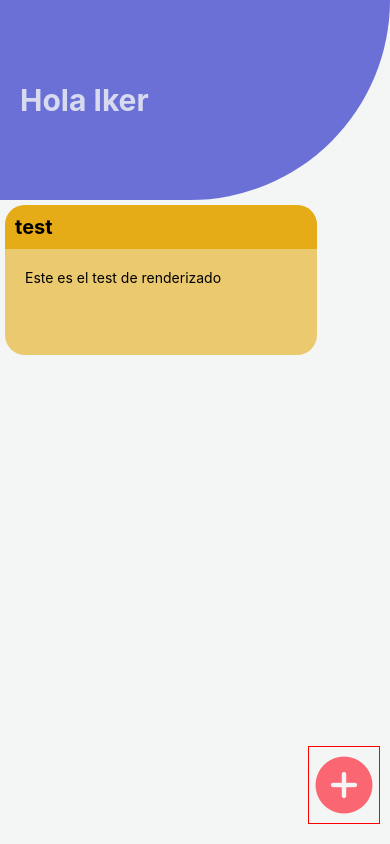
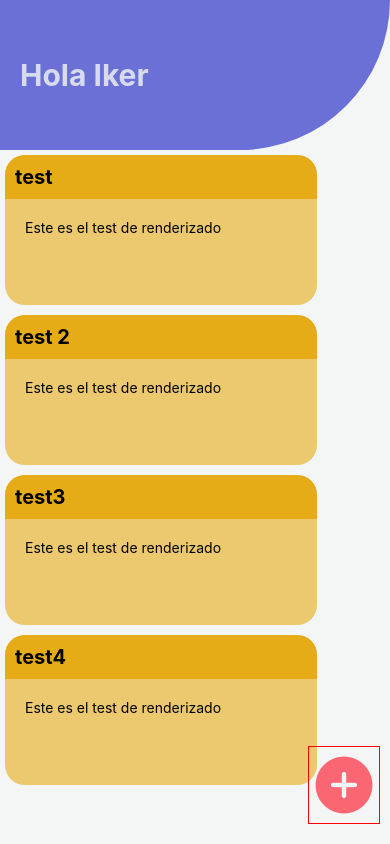
Before and after one commit to samuelcastillogt/makeIt, a React Native app: screen / in a window 390 px wide. Built offline with nearby package versions, Linux system fonts and the light colour scheme.

Commit message:
implementacion de formulacrio de tareas

```diff
--- a/App.js
+++ b/App.js
@@ -1,18 +1,28 @@
+import React, {useState} from 'react';
 import { StatusBar } from 'expo-status-bar';
-import { StyleSheet, Text, View } from 'react-native';
+import { ScrollView, StyleSheet, Text, View } from 'react-native';
 import { constant } from './utils/constants';
 import AddButton from './compornents/AddButton';
 import Header from './compornents/Header';
 import Task from './compornents/Task';
 
 import { taskDummies } from './taskDummie';
+import Form from './compornents/Form';
 
 export default function App() {
+  const [open, setOpen] = useState(false)
+  const modalManager =()=>{
+    setOpen(!open)
+  }
   return (
     <View style={styles.container}>
       <Header />
-      {taskDummies.map(item => <Task data={item}/>) }
-      <AddButton />
+      <ScrollView style={styles.taskContainer}>
+      {taskDummies.map(item => <Task data={item} key={item.title}/>) }
+      </ScrollView>
+      {open == true && <Form setOpen={modalManager}/>}
+      {open == false && <AddButton setOpen={modalManager}/>}
+
     </View>
   );
 }
@@ -26,5 +36,10 @@ const styles = StyleSheet.create({
   text: {
     color: constant.text,
     fontWeight: "bold"
+  },
+  taskContainer:{
+    display: "flex",
+    width: "100%",
+    alignContent: "center"
   }
 });
--- a/compornents/AddButton.jsx
+++ b/compornents/AddButton.jsx
@@ -3,11 +3,12 @@ import { View, Text, TouchableNativeFeedback, StyleSheet } from "react-native";
 import { Ionicons } from '@expo/vector-icons';
 import { constant } from "../utils/constants";
 
-const AddButton = ()=>{
+const AddButton = (props)=>{
+    const {setOpen} = props
     return(
         <>
             <View style={styles.container}>
-                <TouchableNativeFeedback>
+                <TouchableNativeFeedback onPress={setOpen}>
                 <Ionicons name="add-circle" size={70} color={constant.rosado} />
                 </TouchableNativeFeedback>
             </View>
@@ -18,7 +19,7 @@ const styles = StyleSheet.create({
     container: {
         position: "absolute",
         bottom: 20,
-        borderRadius: "100%",
+        // borderRadius: "100%",
         right: 10,
         elevation: 10,
         zIndex: 90000
--- /dev/null
+++ b/compornents/Form.jsx
@@ -0,0 +1,70 @@
+import React, {useState} from "react";
+import { StyleSheet, View, Text, TextInput } from "react-native";
+import DateTimePicker from '@react-native-community/datetimepicker';
+import { AntDesign } from '@expo/vector-icons';
+import { constant } from "../utils/constants";
+import moment from "moment"
+const Form =(props)=>{
+    const {setOpen} = props
+    const [date, setDate] = useState()
+    const [time, setTime] = useState()
+    const handleDate = (event,fecha) => {
+        const nuevaFecha = moment(fecha).format("DD/MM/YYYY")
+        setDate(nuevaFecha)
+      }
+      const handleTime = (event,Time) => {
+        setTime(event.nativeEvent.timestamp)
+      }
+    return(
+        <View style={styles.container}>
+            <AntDesign
+                name="closecircle"
+                size={30}
+                color={constant.morado}
+                onPress={setOpen}
+                style={styles.closeButton}
+            />
+            <TextInput
+                placeholder="Titulo"
+                style={styles.input}
+            />
+            <TextInput
+                placeholder="Descripcion"
+                style={styles.input}
+            />
+            <DateTimePicker  value={new Date()} mode="date" onChange={handleDate}/>
+            <DateTimePicker  value={new Date()} mode="time" onChange={handleTime}/>
+            {
+                date != undefined && <Text>{date}</Text>
+            }
+                        {
+                time != undefined && <Text>{time}</Text>
+            }
+        </View>
+    )
+}
+const styles = StyleSheet.create({
+    container: {
+        height: "50%",
+        zIndex: 9999,
+        borderTopRightRadius: 30,
+        borderTopLeftRadius: 30,
+        borderColor: "black",
+        borderWidth: 2,
+        justifyContent: "center",
+        alignItems: "center"
+    },
+    input: {
+        borderWidth: 1,
+        padding: 20,
+        width: "90%",
+        margin: 10,
+        borderRadius: 10
+    },
+    closeButton:{
+        position: "absolute",
+        top: 20,
+        left: 20
+    }
+})
+export default Form
--- a/compornents/Header.jsx
+++ b/compornents/Header.jsx
@@ -13,10 +13,11 @@ const Header = ()=>{
 }
 const styles = StyleSheet.create({
     container: {
-        height: 200,
+        height: 150,
         padding: 20,
         backgroundColor: constant.morado,
         borderEndEndRadius: 200,
+        borderBottomEndRadius:200,
         justifyContent: "center"
     },
     text:{
--- a/package.json
+++ b/package.json
@@ -9,8 +9,11 @@
     "web": "expo start --web"
   },
   "dependencies": {
+    "@react-native-community/datetimepicker": "7.6.1",
     "expo": "~50.0.2",
+    "expo-sqlite": "~13.2.2",
     "expo-status-bar": "~1.11.1",
+    "moment": "^2.30.1",
     "react": "18.2.0",
     "react-native": "0.73.2"
   },
--- a/taskDummie.js
+++ b/taskDummie.js
@@ -3,5 +3,20 @@ export const taskDummies = [
         title: "test",
         descripcion: "Este es el test de renderizado"
 
+    },
+    {
+        title: "test 2",
+        descripcion: "Este es el test de renderizado"
+
+    },
+    {
+        title: "test3",
+        descripcion: "Este es el test de renderizado"
+
+    },
+    {
+        title: "test4",
+        descripcion: "Este es el test de renderizado"
+
     }
 ]
```
Also changed, not shown: 1 other file (tests, documents, lock files or other folders).
